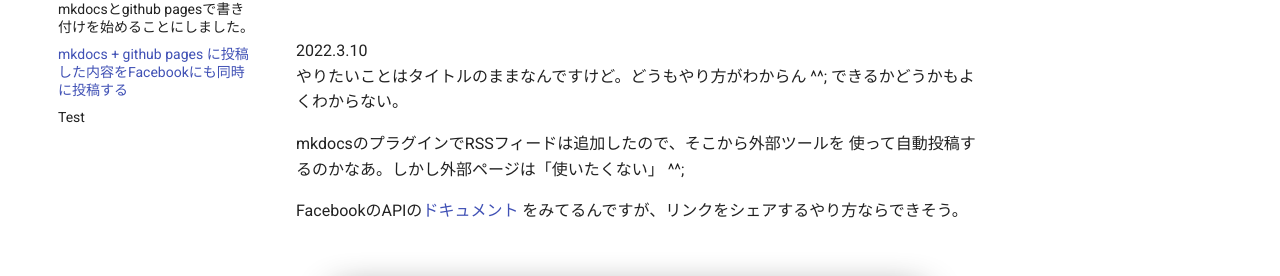
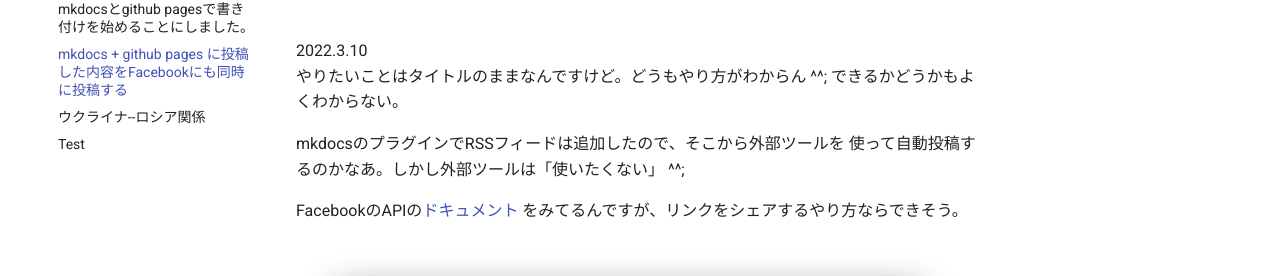
Before and after one commit to kenic/kenic.github.io, an MkDocs documentation site: the page built from docs/2022/0310facebook.md, in a window 1280 px wide and 1109 px high. Shown: the part 183-459 px from the top of the window. Built offline with MkDocs 1.6.1 and Material for MkDocs 9.7.7, drawn with Linux system fonts in a browser that asks for light colours.

Commit message:
20220311

```diff
--- a/docs/2022/0310facebook.md
+++ b/docs/2022/0310facebook.md
@@ -6,7 +6,7 @@
 できるかどうかもよくわからない。
 
 mkdocsのプラグインでRSSフィードは追加したので、そこから外部ツールを
-使って自動投稿するのかなあ。しかし外部ページは「使いたくない」 ^^;
+使って自動投稿するのかなあ。しかし外部ツールは「使いたくない」 ^^;
 
 FacebookのAPIの[ドキュメント](https://developers.facebook.com/docs/)
 をみてるんですが、リンクをシェアするやり方ならできそう。
```
Also changed, not shown: docs/2022/0311ukraine-russia.md (added, +15 -0 lines).
